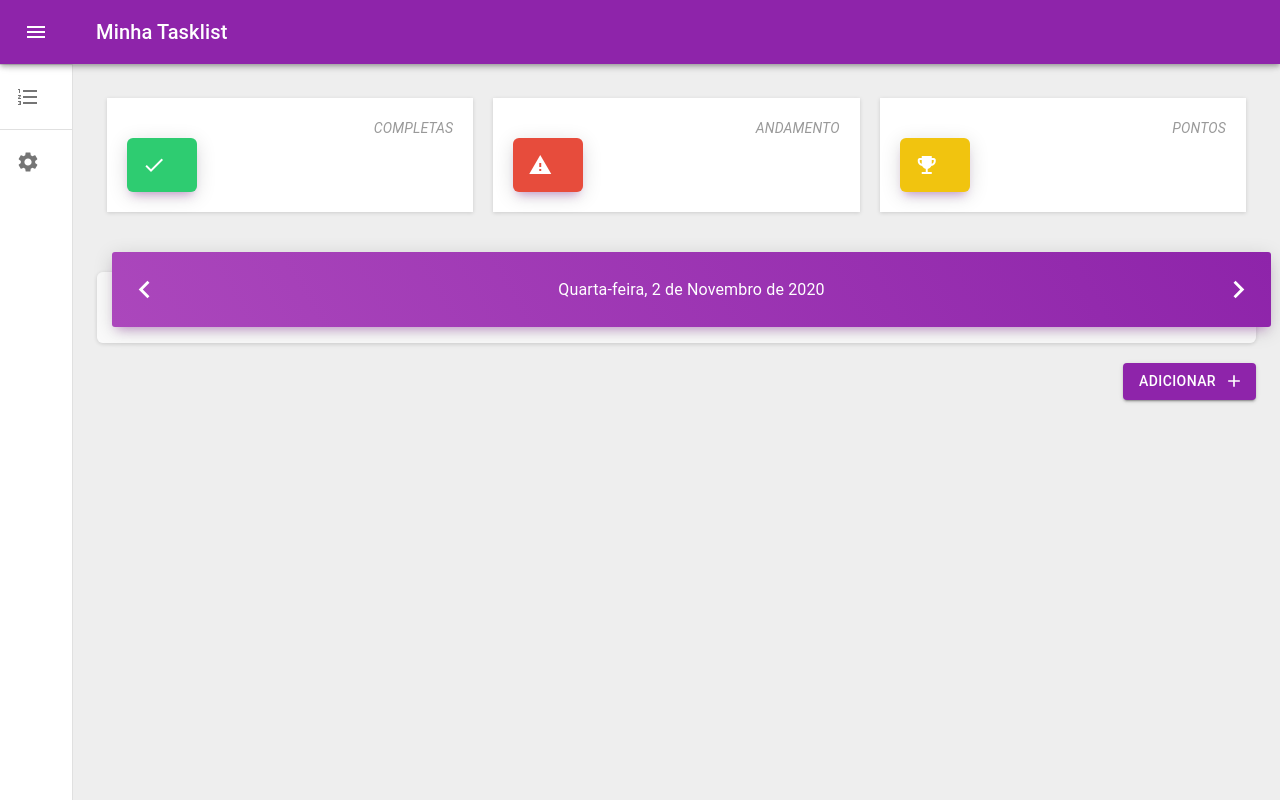
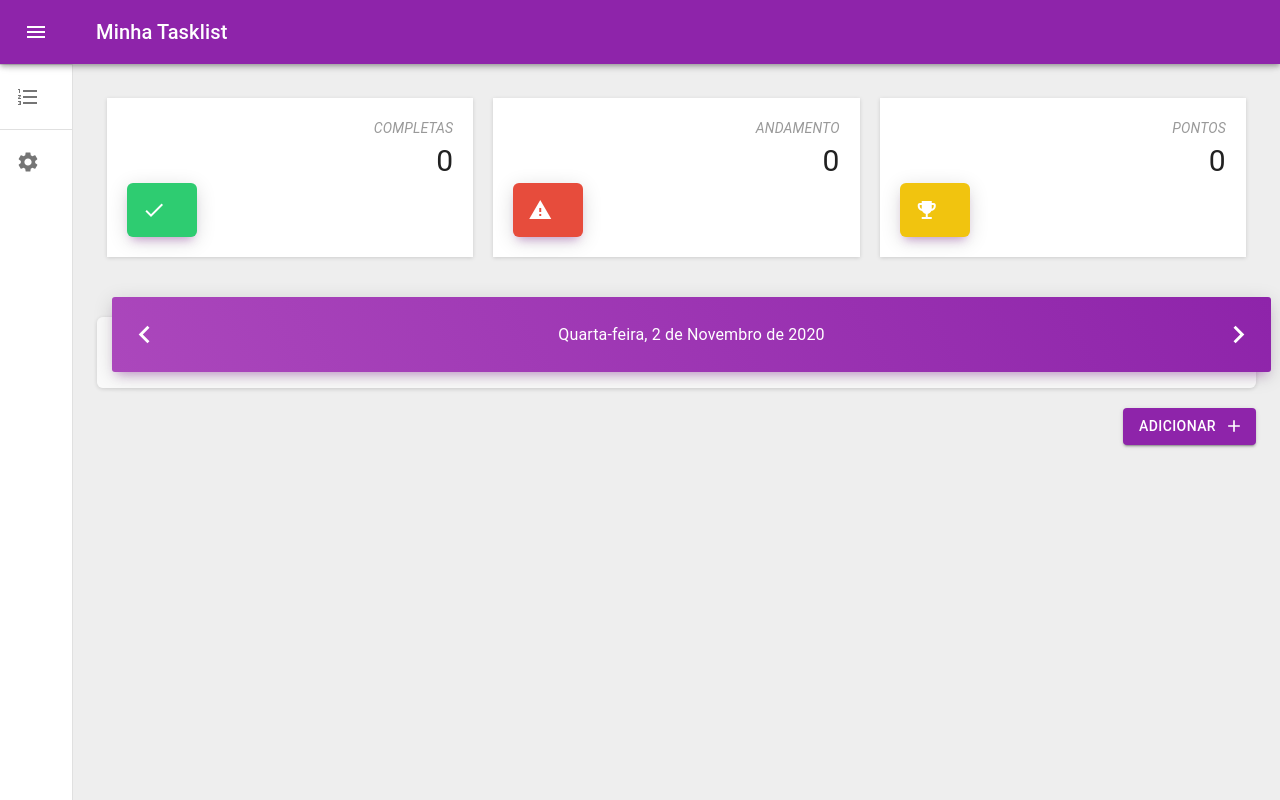
Before and after one commit to fnery18/task-reward, a React (Create React App) app: page /Tasklist in a window 1280 px wide. Built offline with nearby package versions, Linux system fonts and the light colour scheme.

Commit message:
Ajuste no componente de card + refactor

```diff
--- a/src/components/CardPontuacao/index.js
+++ b/src/components/CardPontuacao/index.js
@@ -5,68 +5,19 @@ import Icon from '@material-ui/core/Icon'
 
 export default function CardPontuacao(props) {
     const classes = makeStyles();
-    const { tipo } = props;
-    const { tasks } = props;
-    const [cardPontuacao, setCardPontuacao] = useState({});
-
-    const retornarValorCard = (tipo) => {
-        if (tasks.length > 0) {
-            if (tipo === 'completo') {
-                return tasks?.filter(c => c.finalizada).length ?? 0;
-            } else if (tipo === 'andamento') {
-                return tasks?.filter(c => !c.finalizada).length ?? 0;
-            }
-            else {
-                return 3;
-            }
-        }
-    }
-
-    const gerarDadosCard = (tipo) => {
-        switch (tipo) {
-            case 'completo':
-                setCardPontuacao(
-                    {
-                        corBorda: 'green',
-                        titulo: 'Completas',
-                        icone: 'done'
-                    })
-                break;
-            case 'andamento':
-                setCardPontuacao(
-                    {
-                        corBorda: 'red',
-                        titulo: 'Andamento',
-                        icone: 'warning'
-                    })
-                break;
-            case 'pontos':
-                setCardPontuacao(
-                    {
-                        titulo: 'Pontos',
-                        corBorda: 'yellow',
-                        icone: 'emoji_events'
-                    })
-                break;
-            default:
-                break;
-        }
-    }
+    const { cardPontuacao } = props;
 
     useEffect(() => {
-        gerarDadosCard(tipo);
-    }, [])
 
-    useEffect(() => {
-        console.log('tasks do card', tasks);
     })
+    console.log('renderizou o card');
 
     return (
         <div className={`${cardPontuacao.corBorda} ${classes.cardPontuacao}`}>
             <div className={classes.cardPontuacaoTitulo}>{cardPontuacao.titulo}</div>
             <div className={classes.cardPontuacaoValor}>
                 <Typography>
-                    {retornarValorCard(tipo)}
+                    {cardPontuacao.valor}
                 </Typography>
                 <span className={`${cardPontuacao.corBorda} ${classes.cardPontuacaoIcone}`}>
                     <Icon>{cardPontuacao?.icone?.toLowerCase()}</Icon>
--- a/src/components/TaskListCalendar/index.js
+++ b/src/components/TaskListCalendar/index.js
@@ -33,7 +33,6 @@ export default function TaskListCalendar(props) {
 
         let querCompletar = currentIndex === -1;
 
-        console.log('estacompleta', querCompletar);
         if (querCompletar) {
             tasksCheckedAux.push(taskId);
             handleTaskChange(true, taskId);
--- a/src/pages/Tasklist/index.js
+++ b/src/pages/Tasklist/index.js
@@ -12,49 +12,63 @@ import ModalAddTask from '../../components/ModalAddTask'
 export default function Tasklist(props) {
     const classes = makeStyles();
 
-    const handleModalOpen = () => {
+    const [isOpen, setIsOpen] = useState(false);
+    const [cardsPontuacao, setCardsPontuacao] = useState([]);
+    const [tasks, setTasks] = useState([]);
+
+    function handleModalOpen() {
         setIsOpen(true);
     };
 
-    const handleModalClose = () => {
+    function handleModalClose() {
         setIsOpen(false);
     };
 
-    const [isOpen, setIsOpen] = useState(false);
-    const [tiposCardPontuacao, setTiposCardPontuacao] = useState([]);
-    const [tasks, setTasks] = useState([]);
-
     function retornarNovoId() {
-        if (tasks.length > 0) {
-            let id = Math.max.apply(Math, tasks.map(function (c) {
-                return c.id
-            }));
-            return ++id;
-        }
-        else {
-            return 1;
-        }
+        return (tasks.map(({ id }) => id)).reduce(function (a, b) {
+            return Math.max(a, b);
+        }, 0) + 1;
     }
 
     function handleTaskAdd(descricao) {
-        let novaTask = { descricao, finalizada: false, id: retornarNovoId() };
-        let tasksAux = tasks;
-        tasksAux.push(novaTask);
-
-        setTasks(tasksAux);
+        setTasks(
+            [...tasks,
+            { descricao, finalizada: false, id: retornarNovoId() }
+            ]);
         handleModalClose();
     }
 
     function handleTaskChange(checked, idTask) {
         if (idTask > 0) {
-            let tarefas = tasks;
+            setTasks(tasks.map(element => element.id == idTask ? {...element, finalizada : checked} : element));
+        }
+    }
 
-            console.log('achei essa: ', tarefas.filter(c => c.id === idTask)[0]);
-            console.log('valor do checked:', checked);
-            (tarefas.filter(c => c.id === idTask)[0]).finalizada = checked;
-
-            setTasks(tarefas);
-        }
+    function atualizarCardsPontuacao() {
+        setCardsPontuacao(
+            [
+                {
+                    corBorda: 'green',
+                    titulo: 'Completas',
+                    icone: 'done',
+                    tipo: 'completo',
+                    valor: tasks.filter(c => c.finalizada).length
+                },
+                {
+                    corBorda: 'red',
+                    titulo: 'Andamento',
+                    icone: 'warning',
+                    tipo: 'andamento',
+                    valor: tasks.filter(c => !c.finalizada).length
+                },
+                {
+                    titulo: 'Pontos',
+                    corBorda: 'yellow',
+                    icone: 'emoji_events',
+                    tipo: 'pontos',
+                    valor: 0
+                }
+            ]);
     }
 
     function handleTaskDelete(idTask) {
@@ -64,34 +78,21 @@ export default function Tasklist(props) {
     }
 
     useEffect(() => {
-        setTiposCardPontuacao(
-            [
-                {
-                    tipo: 'completo'
-                },
-                {
-                    tipo: 'andamento'
-                },
-                {
-                    tipo: 'pontos'
-                }
-            ]
-        );
+        atualizarCardsPontuacao();
 
-
-    }, []);
+    }, [tasks]);
 
     useEffect(() => {
-
+        console.log('tasks:', tasks);
     });
 
     return (
         <>
             <Header tituloHeader="Minha Tasklist">
                 <Box className={classes.containerPontos}>
-                    {tiposCardPontuacao.map((objeto, index) => (
+                    {cardsPontuacao.map((card, index) => (
                         <div key={index} className={classes.divCards}>
-                            <CardPontuacao tipo={objeto.tipo} tasks={tasks}></CardPontuacao>
+                            <CardPontuacao cardPontuacao={card}></CardPontuacao>
                         </div>
                     ))}
                 </Box>
```
